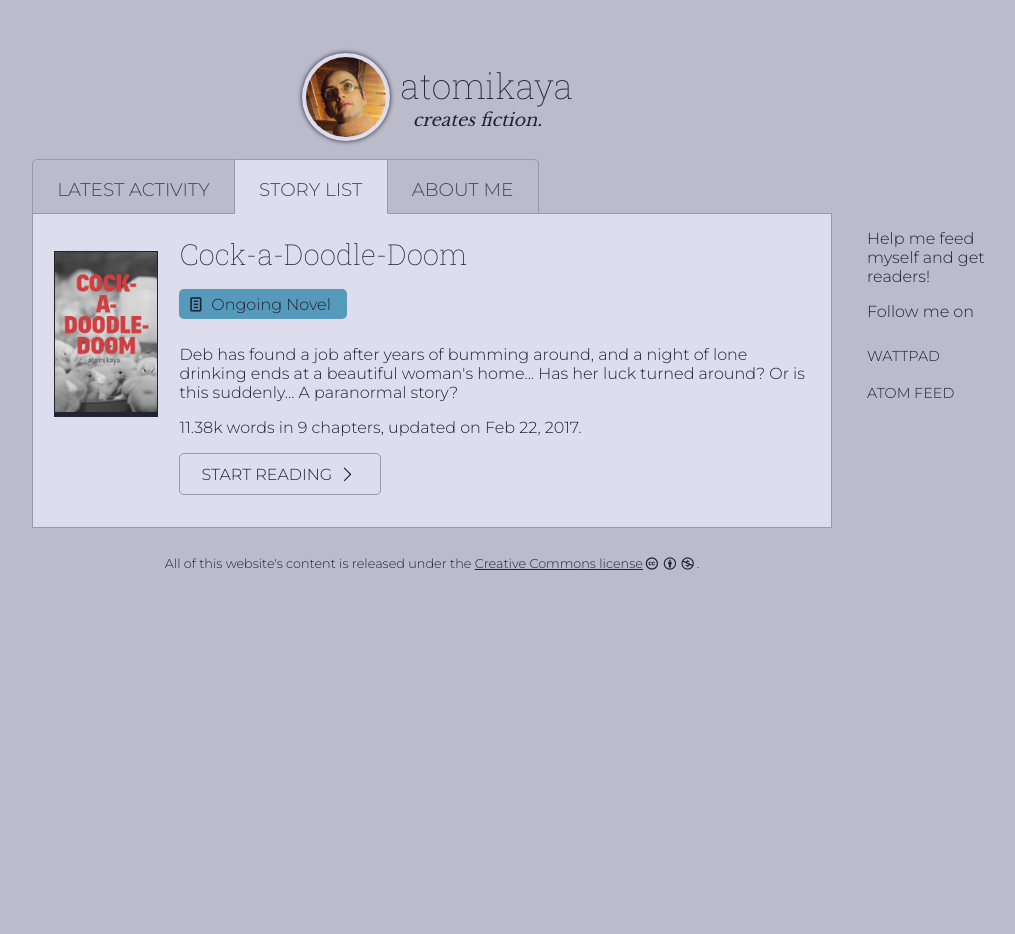
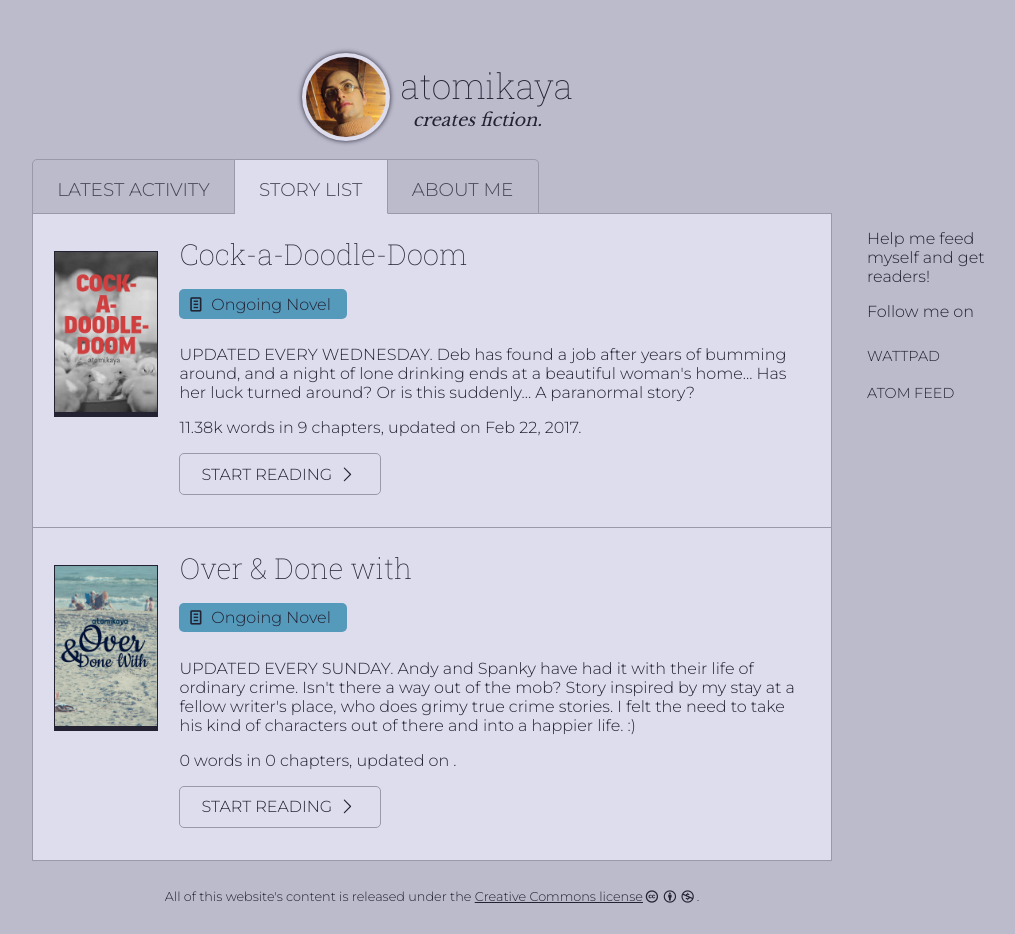
Before and after one commit to atomikaya/fiction, a Jekyll site: the page built from stories.md, in a window 1280 px wide. Shown: the whole page, without its empty margins (208-1223 px from the left). Built offline with Jekyll 4.4.1, drawn with Linux system fonts in a browser that asks for light colours; before the commit the page ends 900 px from its top, so only the background shows below that.

```diff
--- a/_config.yml
+++ b/_config.yml
@@ -21,6 +21,7 @@ follow:
 # Build settings
 markdown: kramdown
 # theme: minima
+safe: true
 gems:
   - jekyll-feed
   - jekyll-paginate
--- a/_data/stories.yml
+++ b/_data/stories.yml
@@ -3,8 +3,22 @@
   medium: novel
   cover: cadd.png
   summary: |
+    UPDATED EVERY WEDNESDAY.
+
     Deb has found a job after years of bumming around, and a night of lone drinking ends at a beautiful woman's home... Has her luck turned around? Or is this suddenly... A paranormal story?
   status: ongoing
-  # previewLength: 5
   # luluLink: -
   # amazonLink: -  (all of this only when status == published)
+- title: Over & Done with
+  url: over-and-done-with
+  medium: novel
+  cover: oadw.png
+  summary: |
+    UPDATED EVERY SUNDAY.
+
+    Andy and Spanky have had it with their life of ordinary crime. Isn't there a way out of the mob?
+
+    Story inspired by my stay at a fellow writer's place, who does grimy true crime stories. I felt the need to take his kind of characters out of there and into a happier life. :)
+  status: ongoing
+  # luluLink: -
+  # amazonLink: -  (all of this only when status == published)
--- a/_layouts/chapter.html
+++ b/_layouts/chapter.html
@@ -28,9 +28,9 @@ layout: default
   </div>
   {% include follow-menu.html %}
 </div>
+{% if jekyll.environment == "production" %}
 <div id="disqus_thread"></div>
 <script>
-
 var disqus_config = function () {
 this.page.url = '{{ site.url }}{{ page.url }}';
 this.page.identifier = '{{ page.id }}';
@@ -45,3 +45,4 @@ s.setAttribute('data-timestamp', +new Date());
 })();
 </script>
 <noscript>Please enable JavaScript to view the <a href="https://disqus.com/?ref_noscript">comments powered by Disqus.</a></noscript>
+{% endif %}
```
